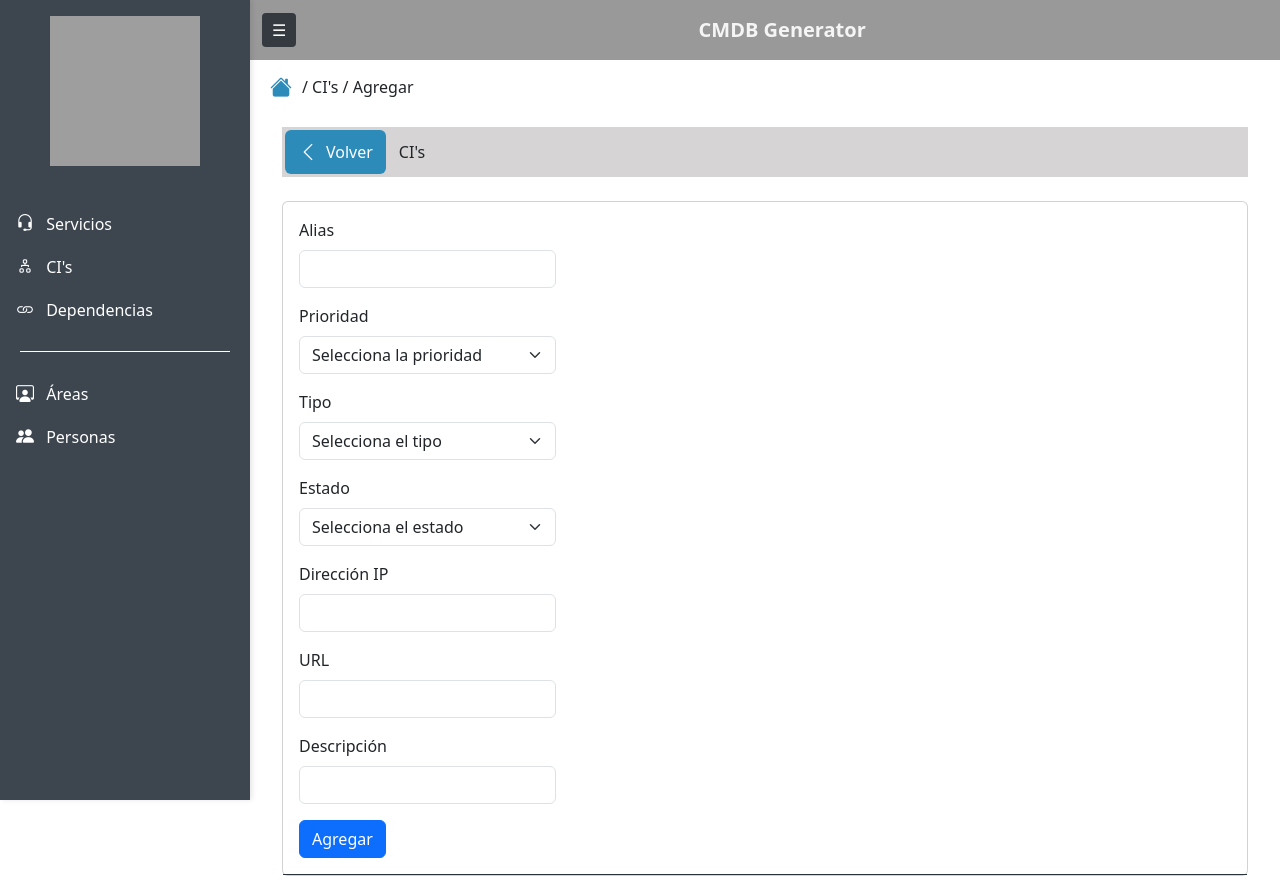
After one commit to elSebee/CMDB-TelSur, a Flask app: page /cis/agregar in a window 1280 px wide. The commit adds this page. Run offline with Flask 3, Linux system fonts and the light colour scheme; parts of the project's set-up code (start-up, migrations or seed data) failed here and were passed over; grey boxes are pictures that could not be loaded.

Commit message:
avance estandarización + formularios agregar

```diff
--- /dev/null
+++ b/app/controller/cis_controller.py
@@ -0,0 +1,7 @@
+from app.models.cis_model import CMDBConfItems
+
+def getAllCis():
+    return CMDBConfItems.query.all()
+
+def getTiposDisponible():
+    return ['Servidor', 'Aplicación', 'Base de Datos', 'Web Service', 'Listener DB', 'Esquema', 'Sitio Web', 'Vista', 'Otros']
--- a/app/routes/cis_routes.py
+++ b/app/routes/cis_routes.py
@@ -1,10 +1,20 @@
-from flask import Blueprint, render_template
-from app.models.cis_model import CMDBConfItems
-from app.database.db import db
+from flask import Blueprint, render_template, redirect, url_for, flash
+from app.controller.cis_controller import getAllCis, getTiposDisponible
 
 alcance_cis = Blueprint("cis", __name__)
 
 @alcance_cis.route("/", methods=['GET'])
 def cis():
-    cis = CMDBConfItems.query.all()
-    return render_template("cis.html", cis=cis)
+    ids = ["Acción", "ID", "Alias", "Prioridad", "Tipo", "Estado", "Dirección IP", "Fecha", "URL", "Descripción"]
+    cis = getAllCis()
+    return render_template("leer.html", breadcrumb="CI's", valores=cis, ids=ids, url_agregar="/cis/agregar")
+
+@alcance_cis.route("/agregar", methods=['GET'])
+def cisAgregar():
+    tipos = getTiposDisponible()
+    return render_template("agregar.html", breadcrumb="CI's", url_volver="/cis", tipos=tipos)
+
+@alcance_cis.route("/agregar/nuevo", methods=['POST'])
+def cisNuevo():
+    flash('CI creado correctamente!', 'success')
+    return redirect(url_for('cis.cis'))
--- /dev/null
+++ b/app/views/templates/agregar.html
@@ -0,0 +1,83 @@
+{% extends "base.html" %}
+
+{% block content %}
+<!-- Breadcrumb -->
+<div style="display: flex; align-items: center; gap: 10px;">
+    <button onclick="location.href='/'" class="btn btn-primary" style="border: none; background: none; padding: 0;">
+        <i class="bi bi-house-fill" style="font-size: 22px; color: #2d8bba;"></i>
+    </button>
+    <p style="margin: 0;">/ {{ breadcrumb }} / Agregar</p>
+</div>
+<!-- Main content -->
+<div class="container-fluid mt-4">
+    <div style="display: flex; align-items: center; gap: 10px; background-color: #d6d4d4;">
+        <button onclick="location.href='{{ url_volver }}'" class="btn btn-action" style="margin: 3px; background-color: #2d8bba; color: white; display: flex; align-items: center;">
+            <i class="bi bi-chevron-left" style="font-size: 20px; margin-right: 8px;"></i>
+            <p style="margin: 0;">Volver</p>
+        </button>
+        <p style="margin: 0;"> {{ breadcrumb }}</p>
+    </div>
+
+    <div class="card mt-4">
+        <div class="card-body">
+            <form action="{{ url_volver }}/agregar/nuevo" method="POST">
+                <div class="mb-3">
+                    <label for="alias" class="form-label">Alias</label>
+                    <input type="text" class="form-control" id="alias" name="alias" required>
+                </div>
+
+                <div class="mb-3">
+                    <label for="prioridad" class="form-label">Prioridad</label>
+                    <select class="form-select" id="prioridad" name="prioridad" required>
+                        <option value="" disabled selected>Selecciona la prioridad</option>
+                        <option value="Alta">Alta</option>
+                        <option value="Media">Media</option>
+                        <option value="Baja">Baja</option>
+                    </select>
+                </div>
+
+                <div class="mb-3">
+                    <label for="tipo" class="form-label">Tipo</label>
+                    <select class="form-select" id="tipo" name="tipo" required>
+                        <option value="" disabled selected>Selecciona el tipo</option>
+                        {% for tipo in tipos %}
+                            <option value="Tipo1">{{ tipo }}</option>
+                        {% endfor %}
+
+                        <!-- Aquí puedes agregar más opciones según los tipos disponibles en la base de datos -->
+                    </select>
+                </div>
+
+                <div class="mb-3">
+                    <label for="estado" class="form-label">Estado</label>
+                    <select class="form-select" id="estado" name="estado" required>
+                        <option value="" disabled selected>Selecciona el estado</option>
+                        <option value="Activo">Activo</option>
+                        <option value="Inactivo">Inactivo</option>
+                        <option value="En Mantenimiento">En Mantenimiento</option>
+                        <!-- Puedes agregar más estados según tu caso -->
+                    </select>
+                </div>
+
+                <div class="mb-3">
+                    <label for="dire_ip" class="form-label">Dirección IP</label>
+                    <input type="text" class="form-control" id="dire_ip" name="dire_ip" required>
+                </div>
+
+                <div class="mb-3">
+                    <label for="url" class="form-label">URL</label>
+                    <input type="text" class="form-control" id="url" name="url" required>
+                </div>
+
+                <div class="mb-3">
+                    <label for="desc_ci" class="form-label">Descripción</label>
+                    <input type="text" class="form-control" id="desc_ci" name="desc_ci" required>
+                </div>
+
+                <button type="submit" class="btn btn-primary">Agregar</button>
+            </form>
+
+        </div>
+
+</div>
+{% endblock %}
--- a/config.py
+++ b/config.py
@@ -1,5 +1,6 @@
 import os
 from dotenv import load_dotenv
+import secrets
 
 load_dotenv()
 
@@ -16,3 +17,5 @@ class Config:
 
     TEMPLATE_FOLDER = "views/templates/"
     STATIC_FOLDER = "views/static/"
+
+    SECRET_KEY = secrets.token_hex(16)
```
Also changed, not shown: app/helpers/largoColumna.py (added, +18 -0 lines), app/routes/areas_routes.py (+7 -1 lines), app/routes/dependencias_routes.py (+7 -1 lines), app/routes/personas_routes.py (+7 -1 lines), app/routes/servicios_routes.py (+6 -1 lines), app/views/templates/areas.html (deleted, +0 -33 lines), app/views/templates/cisForm.html (added, +60 -0 lines), app/views/templates/dependencias.html (deleted, +0 -32 lines), app/views/templates/leer.html (renamed from app/views/templates/cis.html, +26 -17 lines), app/views/templates/personas.html (deleted, +0 -32 lines), app/views/templates/servicios.html (deleted, +0 -42 lines), app/views/static/css/styles.css (line endings or trailing spaces).
